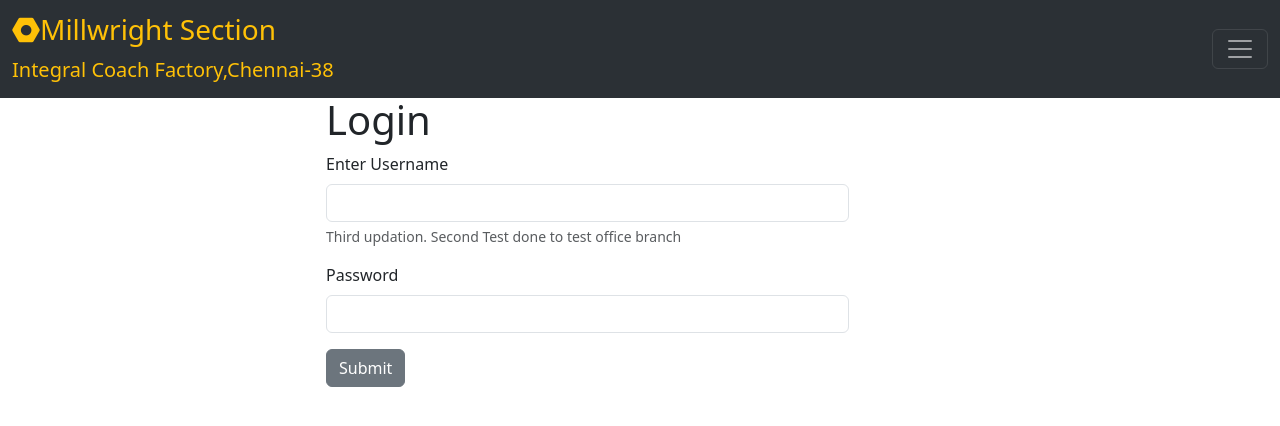
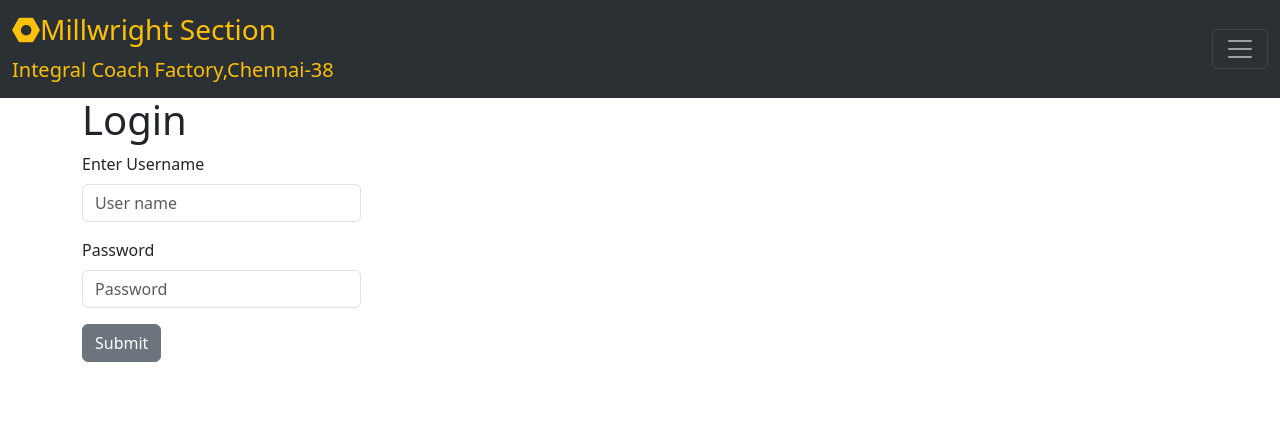
Before and after one commit to dchandrasekars/MWApp, a Django app: page / in a window 1280 px wide. Shown: the top 426 px of the page. Run offline with Django 5.2, Linux system fonts and the light colour scheme.

Commit message:
commit-4 15-11-24 3-30pm

```diff
--- a/MWApp/mwoffice/templates/base.html
+++ b/MWApp/mwoffice/templates/base.html
@@ -8,14 +8,22 @@
     <link rel="stylesheet" href="https://cdn.jsdelivr.net/npm/bootstrap-icons@1.11.3/font/bootstrap-icons.min.css">
   </head>
   <body>
-    {% include 'navbar.html' %}
-    <br>
-    <br><br><br>
-    <div class="container-fluid">
+      {% include 'navbar.html' %}
+      <br><br><br><br>
+      <div class="container">
+        {% if messages  %}
+        {% for message in messages  %}
+        <div class="alert alert-primary" role="alert">
+          {{message}}
+        </div>
+
+
+        {% endfor %}
+        {% endif %}
 
     {% block content %}
+    {% endblock %}
 
-    {% endblock %}
     </div>
     <script src="https://cdn.jsdelivr.net/npm/bootstrap@5.3.3/dist/js/bootstrap.bundle.min.js" integrity="sha384-YvpcrYf0tY3lHB60NNkmXc5s9fDVZLESaAA55NDzOxhy9GkcIdslK1eN7N6jIeHz" crossorigin="anonymous"></script>
   </body>
--- /dev/null
+++ b/MWApp/mwoffice/templates/home.html
@@ -0,0 +1,35 @@
+{% extends 'base.html' %}
+{% block content %}
+
+
+
+
+<div class="col-md-3 .ms-md-auto">
+
+  {% if user.is_authenticated %}
+      <h1>Welcome {{user.username}} </h1>
+  {% else %}
+<h1>Login</h1>
+
+<form method="POST" action="{% url 'home' %}">
+{% csrf_token %}
+<form>
+  <div class="mb-3">
+    <label for="exampleInputEmail1" class="form-label">Enter Username</label>
+    <input type="text" class="form-control" name="uname" id="uname" required placeholder="User name" aria-describedby="emailHelp">
+    <div id="emailHelp" class="form-text"></div>
+  </div>
+  <div class="mb-3">
+    <label for="exampleInputPassword1" class="form-label">Password</label>
+    <input type="password" class="form-control" name="upass" id="upass" required placeholder="Password">
+  </div>
+
+  <button type="submit" class="btn btn-secondary">Submit</button>
+</form>
+
+</form>
+
+</div>
+{% endif %}
+
+{% endblock %}
--- a/MWApp/mwoffice/templates/myhome.html
+++ /dev/null
@@ -1,32 +0,0 @@
-{% extends 'base.html' %}
-{% block content %}
-
-<div class="col-md-5 offset-md-3">
-
-  {% if user.is_authenticated %}
-      <h1>user authenticated</h1>
-  {% else %}
-<h1>Login</h1>
-
-<form action="POST" action="{% url 'myhome' %}">
-{% csrf_token %}
-<form>
-  <div class="mb-3">
-    <label for="exampleInputEmail1" class="form-label">Enter Username</label>
-    <input type="text" class="form-control" name="uname" id="uname" required aria-describedby="emailHelp">
-    <div id="emailHelp" class="form-text">Third updation. Second Test done to test office branch</div>
-  </div>
-  <div class="mb-3">
-    <label for="exampleInputPassword1" class="form-label">Password</label>
-    <input type="password" class="form-control" name="upass" id="upass" required>
-  </div>
-
-  <button type="submit" class="btn btn-secondary">Submit</button>
-</form>
-
-</form>
-
-</div>
-{% endif %}
-
-{% endblock %}
--- a/MWApp/mwoffice/templates/navbar.html
+++ b/MWApp/mwoffice/templates/navbar.html
@@ -11,8 +11,16 @@
     <nav class="navbar bg-body-tertiary fixed-top" data-bs-theme="dark">
         <div class="container-fluid">
           <a class="navbar-brand text-warning" href="#"><h3> <i class="bi bi-nut-fill"></i>Millwright Section</h3>Integral Coach Factory,Chennai-38
+          </a>
+          <a class="navbar-brand text-warning" href="#">
+          </a>
+          <a class="navbar-brand text-warning" href="#">
+            {% if user.is_authenticated %}
+            <h5> <i class="bi bi-nut-fill"></i>
+            Welcome {{user.username}} </h5>
+            {% endif %}
+          </a>
 
-          </a>
           <button class="navbar-toggler" type="button" data-bs-toggle="offcanvas" data-bs-target="#offcanvasNavbar" aria-controls="offcanvasNavbar" aria-label="Toggle navigation">
             <span class="navbar-toggler-icon"></span>
           </button>
--- a/MWApp/mwoffice/urls.py
+++ b/MWApp/mwoffice/urls.py
@@ -1,10 +1,12 @@
 from django.urls import path
 from .import views
 
+#app_name='mwoffice'
+
 urlpatterns = [
 
-path('',views.mwoffice,name='myhome'),
-path('login/',views.login_user, name="login"),
-path('logout/',views.logout_user, name="logout"),
+path('',views.home,name='home'),
+#path('login/',views.login_user, name="login"),
+#path('logout/',views.logout_user, name="logout"),
 
 ]
--- a/MWApp/mwoffice/views.py
+++ b/MWApp/mwoffice/views.py
@@ -1,14 +1,25 @@
-from django.shortcuts import render
-from django.http import HttpResponse
-from django.template import loader
+from django.shortcuts import render,redirect
 from django.contrib.auth import authenticate,login,logout
 from django.contrib import messages
 
 # Create your views here.
 
-def mwoffice (request) :
-   template = loader.get_template('myhome.html')
-   return HttpResponse(template.render())
+def home(request):
+   if request.method=='POST':
+      uname=request.POST['uname']
+      upass=request.POST['upass']
+
+      #authenicate
+      user=authenticate(request,username=uname,password=upass)
+      if user is not None:
+         login(request,user)
+         messages.success(request,"you logged")
+         return redirect('home')
+      else:
+         messages.success(request,"not logged")
+         return redirect('home')
+   else:
+      return render(request,'home.html',{})
 
 def login_user(request):
    pass
```
